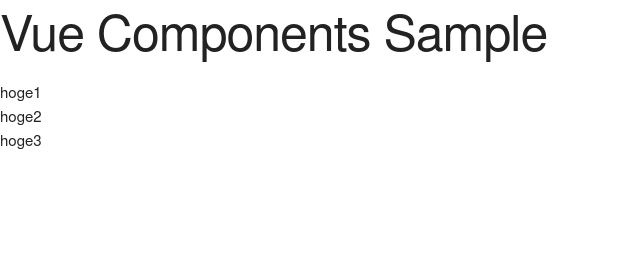
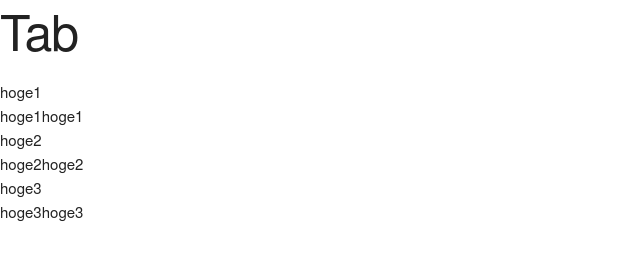
Before and after one commit to usuiScratchJs/master, a website: page src/jade/index.jade in a window 1280 px wide. Shown: the whole page, without its empty margins (0-640 px from the left). Drawn offline with nearby package versions, Linux system fonts and the light colour scheme; files that its build step writes are made by us from their sources; files whose address does not match are found by name.

Commit message:
ローカル修正

```diff
--- a/gulpfile.coffee
+++ b/gulpfile.coffee
@@ -8,7 +8,6 @@
 source     = require 'vinyl-source-stream' #gulp で Browserify を扱う際に利用
 buffer     = require 'vinyl-buffer'
 transform  = require 'vinyl-transform'
-vueify     = require 'vueify'
 
 consolidate   = require 'gulp-consolidate' #gulpfileの変数をテンプレートエンジンで使用するためのモジュール
 
@@ -101,7 +100,6 @@
             './src/js/app.js'
         ]
     .transform 'babelify'
-    .transform 'vueify'
     .bundle()
     .pipe source 'app.js'
     .pipe gulp.dest distJs
--- a/package.json
+++ b/package.json
@@ -59,9 +59,6 @@
     "vinyl-buffer": "^1.0.0",
     "vinyl-source-stream": "^1.1.0",
     "vinyl-transform": "^1.0.0",
-    "vue": "^0.12.16",
-    "vue-validator": "^1.4.4",
-    "vueify": "^2.0.1",
     "watchify": "^3.2.3"
   },
   "scripts": {
--- a/src/jade/index.jade
+++ b/src/jade/index.jade
@@ -6,9 +6,12 @@
         link(rel='stylesheet', href='css/style.css')
         script(src='js/lib/bundle.min.js')
     body#app
-        h1 Vue Components Sample
+        h1 Tab
         ul
             li hoge1
+                p hoge1hoge1
             li hoge2
+                p hoge2hoge2
             li hoge3
+                p hoge3hoge3
         script(src='js/app.js')
```
Also changed, not shown: dist/index.html, dist/js/app.js.
